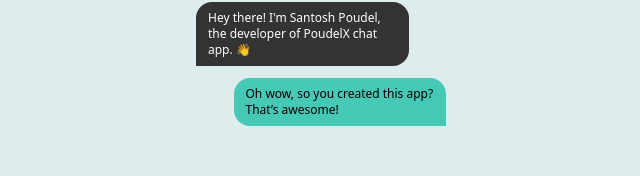
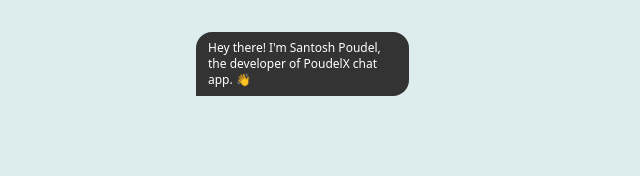
Before and after one commit to Iamsantoshpoudel/PoudelX, a React (Vite) app: page / in a window 1280 px wide. Shown: the part 313-489 px from the top of the page, without its empty margins (319-959 px from the left). Built offline with nearby package versions, Linux system fonts and the light colour scheme; no server answers; the database is empty.

Commit message:
Update Landing.tsx

```diff
--- a/src/pages/Landing.tsx
+++ b/src/pages/Landing.tsx
@@ -36,7 +36,7 @@ const Landing: React.FC = () => {
       const timeout = setTimeout(() => {
         setVisibleMessages([]);
         setCurrentIndex(0);
-      }, 1000); // Wait 2 seconds before restarting
+      },1000); // Wait 2 seconds before restarting
       return () => clearTimeout(timeout);
     }
 
@@ -50,7 +50,7 @@ const Landing: React.FC = () => {
         return [...prev, demoMessages[currentIndex]];
       });
       setCurrentIndex(prev => prev + 1);
-    }, 2000); // Slow down the messages even more - show new one every 3 seconds
+    }, 3000); // Slow down the messages even more - show new one every 3 seconds
 
     return () => clearTimeout(messageTimeout);
   }, [currentIndex]);
```
